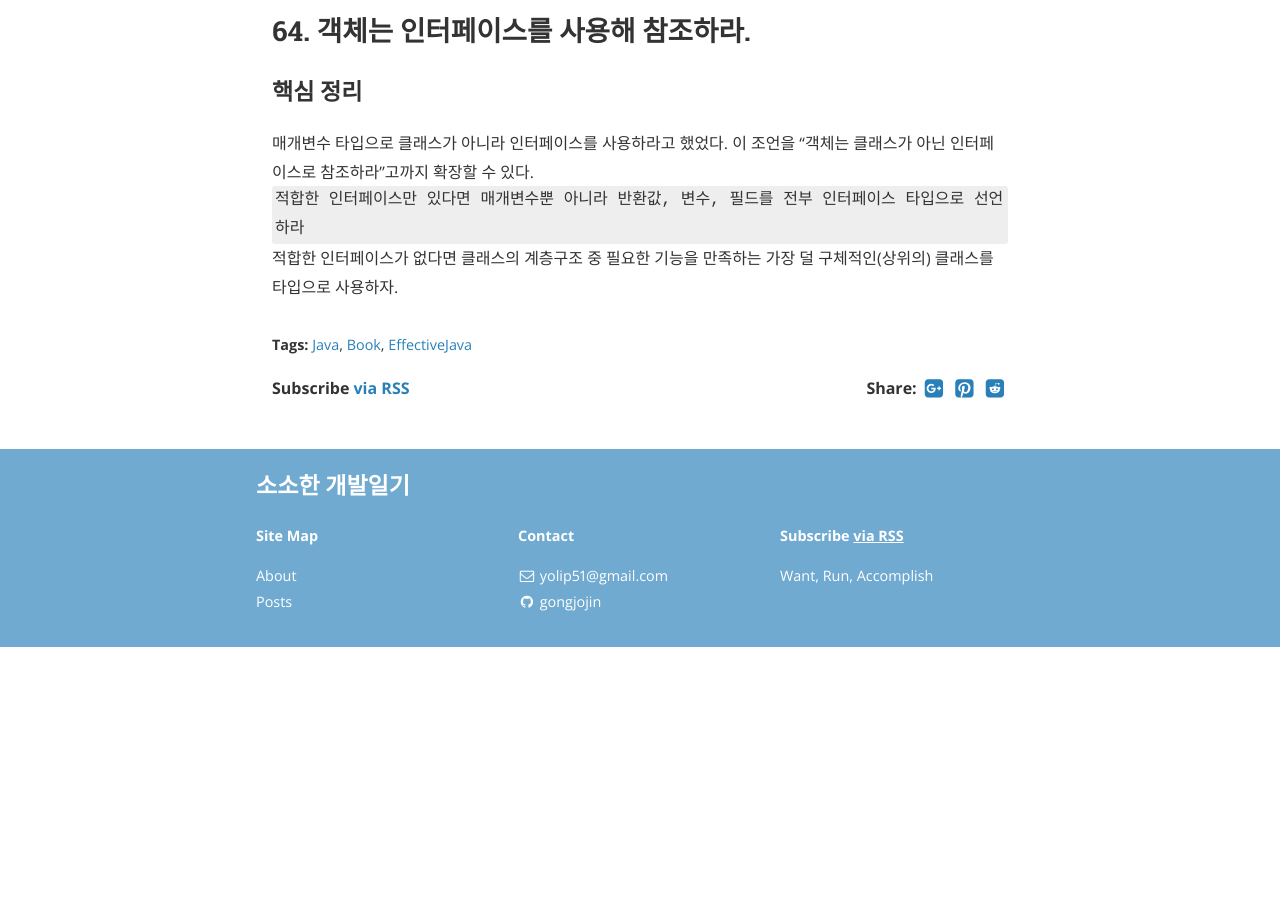
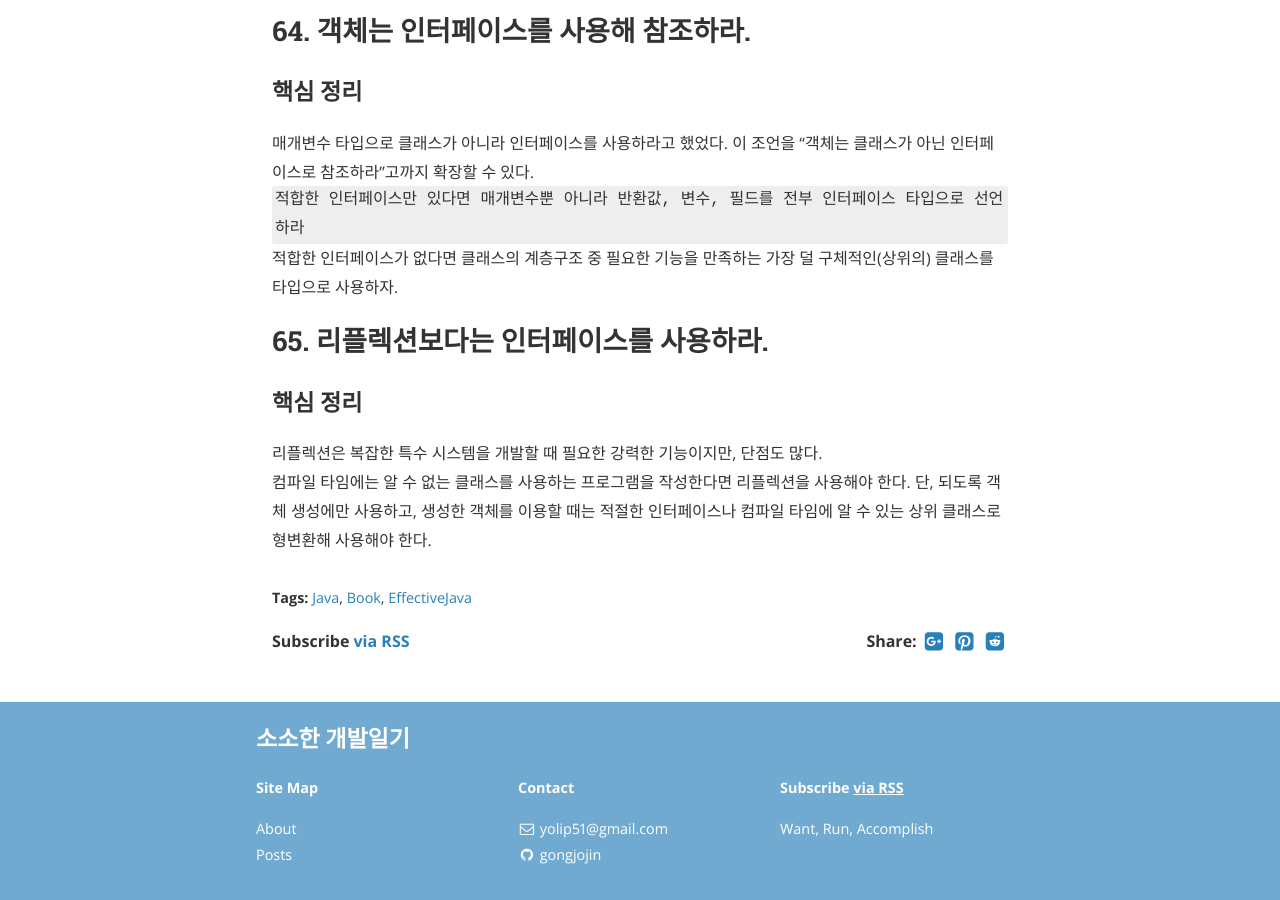
Before and after one commit to gonghojin/gonghojin.github.io, a Jekyll site: the page built from _posts/book/java/effectiveJava/2019-11-23-effectiveJava.md, in a window 1280 px wide and 900 px high, scrolled down 2508 px. Built offline with Jekyll 4.4.1, drawn with Linux system fonts in a browser that asks for light colours; nearby versions of some CDN libraries; comment, search, counter and statistics services are not loaded; before the commit the page ends 3155 px from its top, so only the background shows below that.

Commit message:
Add: 이펙티브자바_65.리플렉션보다는 인터페이스를 사용하라

```diff
--- a/_posts/book/java/effectiveJava/2019-11-23-effectiveJava.md
+++ b/_posts/book/java/effectiveJava/2019-11-23-effectiveJava.md
@@ -60,3 +60,8 @@ cover:  "/assets/instacode.png"
 매개변수 타입으로 클래스가 아니라 인터페이스를 사용하라고 했었다. 이 조언을 "객체는 클래스가 아닌 인터페이스로 참조하라"고까지 확장할 수 있다.
 `적합한 인터페이스만 있다면 매개변수뿐 아니라 반환값, 변수, 필드를 전부 인터페이스 타입으로 선언하라`
 적합한 인터페이스가 없다면 클래스의 계층구조 중 필요한 기능을 만족하는 가장 덜 구체적인(상위의) 클래스를 타입으로 사용하자.
+
+## 65. 리플렉션보다는 인터페이스를 사용하라.
+### 핵심 정리
+리플렉션은 복잡한 특수 시스템을 개발할 때 필요한 강력한 기능이지만, 단점도 많다.
+컴파일 타임에는 알 수 없는 클래스를 사용하는 프로그램을 작성한다면 리플렉션을 사용해야 한다. 단, 되도록 객체 생성에만 사용하고, 생성한 객체를 이용할 때는 적절한 인터페이스나 컴파일 타임에 알 수 있는 상위 클래스로 형변환해 사용해야 한다.
```
